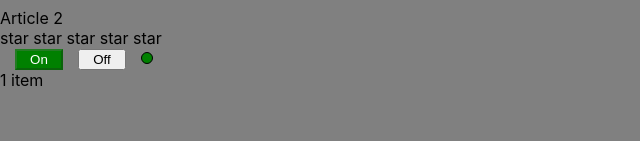
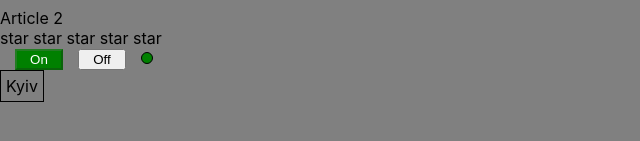
Before and after one commit to pampukhaleo/incubator, a React (Create React App) app: page / in a window 1280 px wide. Shown: the part 253-394 px from the top of the page, without its empty margins (0-640 px from the left). Built offline with nearby package versions, Linux system fonts and the light colour scheme.

Commit message:
hovered select items. update select stories

```diff
--- a/package.json
+++ b/package.json
@@ -57,6 +57,7 @@
     "eslint-plugin-storybook": "^0.6.13",
     "prop-types": "^15.8.1",
     "storybook": "^7.4.0",
+    "storybook-dark-mode": "^3.0.1",
     "webpack": "^5.88.2"
   }
 }
--- a/src/App.tsx
+++ b/src/App.tsx
@@ -9,6 +9,8 @@ function App() {
   const [collapsed, setCollapsed] = useState<boolean>(false)
   const [ratingValue, setRatingValue] = useState<RatingValueType>(0);
   const [items, setItems] = useState<Array<string>>(['Leo', 'Anastasia', 'Frank']);
+
+  const [selectValue, setSelectValue] = useState<string>('1');
 
   const toggleCollapsed = () => setCollapsed(value => !value)
 
@@ -30,13 +32,15 @@ function App() {
       {/*<UncontrolledRating />*/ }
       <OnOff on={ !collapsed } onClick={ toggleCollapsed }/>
       {/*<UncontrolledOnOff/>*/ }
-      <Select itemsForSelect={
-        [
-          { title: '1 item', id: 1 },
-          { title: '2 item', id: 2 },
-          { title: '3 item', id: 3 },
-        ]
-      }/>
+      <Select value={ selectValue }
+              onChange={ setSelectValue }
+              itemsForSelect={
+                [
+                  { title: 'Kyiv', value: '1' },
+                  { title: 'Lviv', value: '2' },
+                  { title: 'Kharkiv', value: '3' },
+                ]
+              }/>
     </div>
   );
 }
--- a/src/components/Select/Select.tsx
+++ b/src/components/Select/Select.tsx
@@ -1,36 +1,46 @@
-import React, { SetStateAction, useState } from 'react';
+import React, { useState } from 'react';
+import s from './select.module.css'
 
 type ItemsForSelectPT = {
   title: string
-  id: number
+  value: string
 }
 
 type SelectPropsType = {
   itemsForSelect: ItemsForSelectPT[]
+  value: string | null
+  onChange: (value: any) => void
 }
 
-export const Select = ({ itemsForSelect }: SelectPropsType) => {
+export const Select = ({ itemsForSelect, value, onChange }: SelectPropsType) => {
   const [collapsed, setCollapsed] = useState<boolean>(false);
-  const [storedItem, setStoredItem] = useState<ItemsForSelectPT | undefined>(itemsForSelect[0]);
+  const [hovered, setHovered] = useState(value);
 
-  const filteredItems = (id: number) => {
-    const result = itemsForSelect.find(el => el.id === id)
-    setStoredItem(result)
-    setCollapsed(false)
+  const selectedItem = itemsForSelect.find(el => el.value === value)
+
+  const toggleCollapsed = () => setCollapsed(!collapsed)
+
+  const onItemClick = (value: string) => {
+    toggleCollapsed()
+    onChange(value)
   }
 
   return (
     <>
-      <div onClick={ () => {
+      <div className={ s.select } onClick={ () => {
         setCollapsed(true)
       } }>
-        { storedItem?.title }
+        { selectedItem ? selectedItem.title : 'Nothing Selected' }
       </div>
       {
         collapsed &&
-        <ul>
+        <ul className={ s.items }>
           { itemsForSelect.map(item => {
-            return <li key={ item.id } onClick={ () => filteredItems(item.id) }>{ item.title }</li>
+            return <li key={ item.value }
+                       className={ hovered === item.value ? s.hovered : '' }
+                       onClick={ () => onItemClick(item.value) }
+                       onMouseEnter={ () => setHovered(item.value) }
+            >{ item.title }</li>
           }) }
         </ul>
       }
--- /dev/null
+++ b/src/components/Select/select.module.css
@@ -0,0 +1,22 @@
+.select {
+    display: inline-block;
+    border: 1px solid black;
+    padding: 5px;
+    position: relative;
+}
+
+.items {
+    display: inline-block;
+    position: absolute;
+    top: 45px;
+    left: 15px;
+    margin: 0;
+    padding: 5px;
+    list-style: none;
+    border: 1px solid black;
+}
+
+.hovered {
+    background-color: blue;
+    color: white;
+}
```
Also changed, not shown: 1 other file (tests, documents, lock files or other folders).
